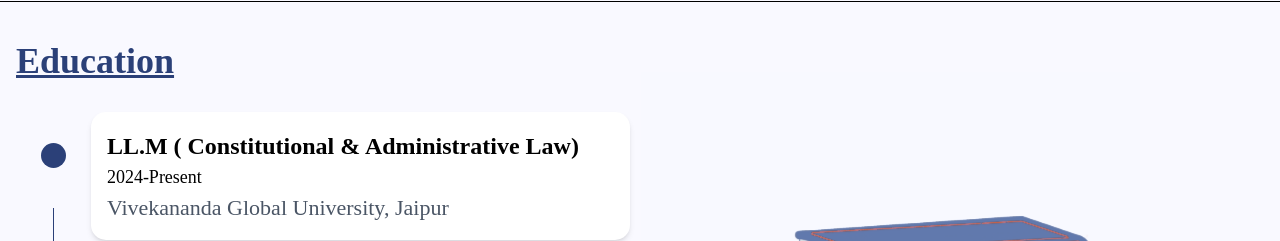
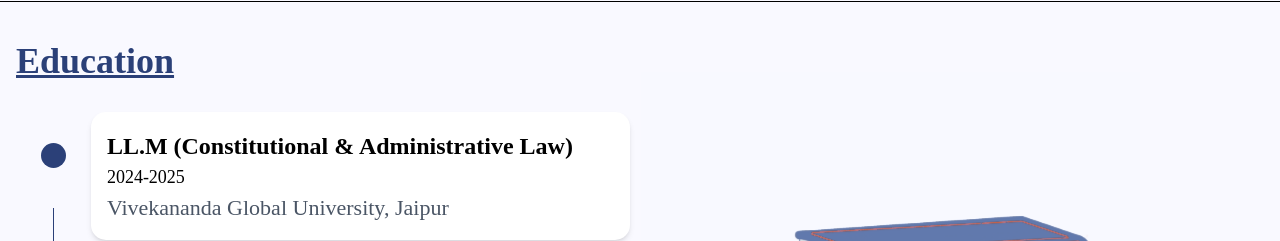
Before and after one commit to Twinkle-Sharma30/Portfolio, a website: page index.html in a window 1280 px wide. Shown: the part 1340-1581 px from the top of the page. Drawn offline with nearby package versions, Linux system fonts and the light colour scheme.

Commit message:
Update index.html

```diff
--- a/index.html
+++ b/index.html
@@ -390,8 +390,8 @@
             <!-- Education Boxes -->
             <div id="box-des" class="flex flex-col w-[90%] gap-[40px]">
                 <div class="rounded-[15px] p-4 w-[95%] sm:w-[80%] bg-white shadow-md">
-                    <p><b class="text-[20px] sm:text-[24px]">LL.M ( Constitutional & Administrative Law)</b></p>
-                    <p class="text-[18px]">2024-Present</p>
+                    <p><b class="text-[20px] sm:text-[24px]">LL.M (Constitutional & Administrative Law)</b></p>
+                    <p class="text-[18px]">2024-2025</p>
                     <p class="text-[16px] sm:text-[22px] text-gray-600">Vivekananda Global University, Jaipur</p>
                 </div>
                 <div class="rounded-[15px] p-4 w-[95%] sm:w-[80%] bg-white shadow-md">
```
